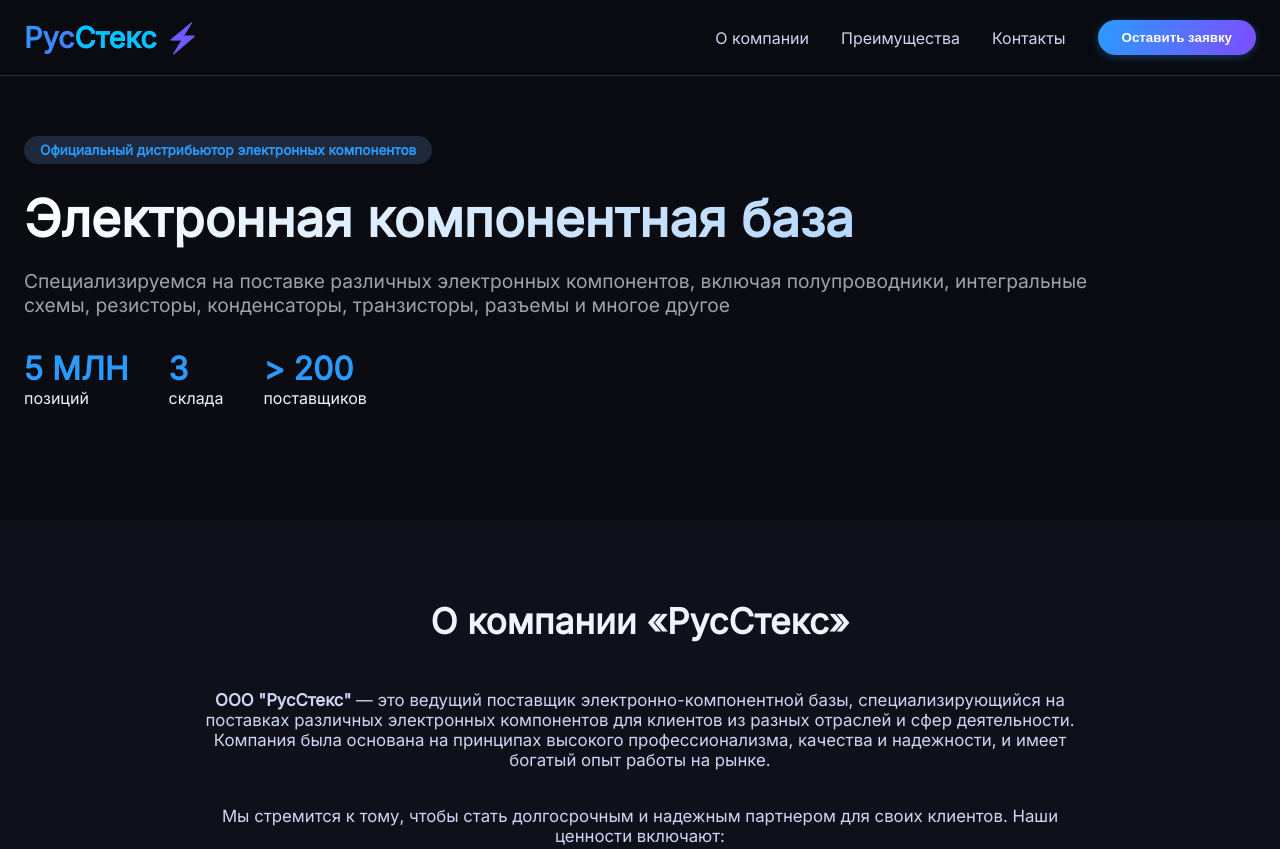
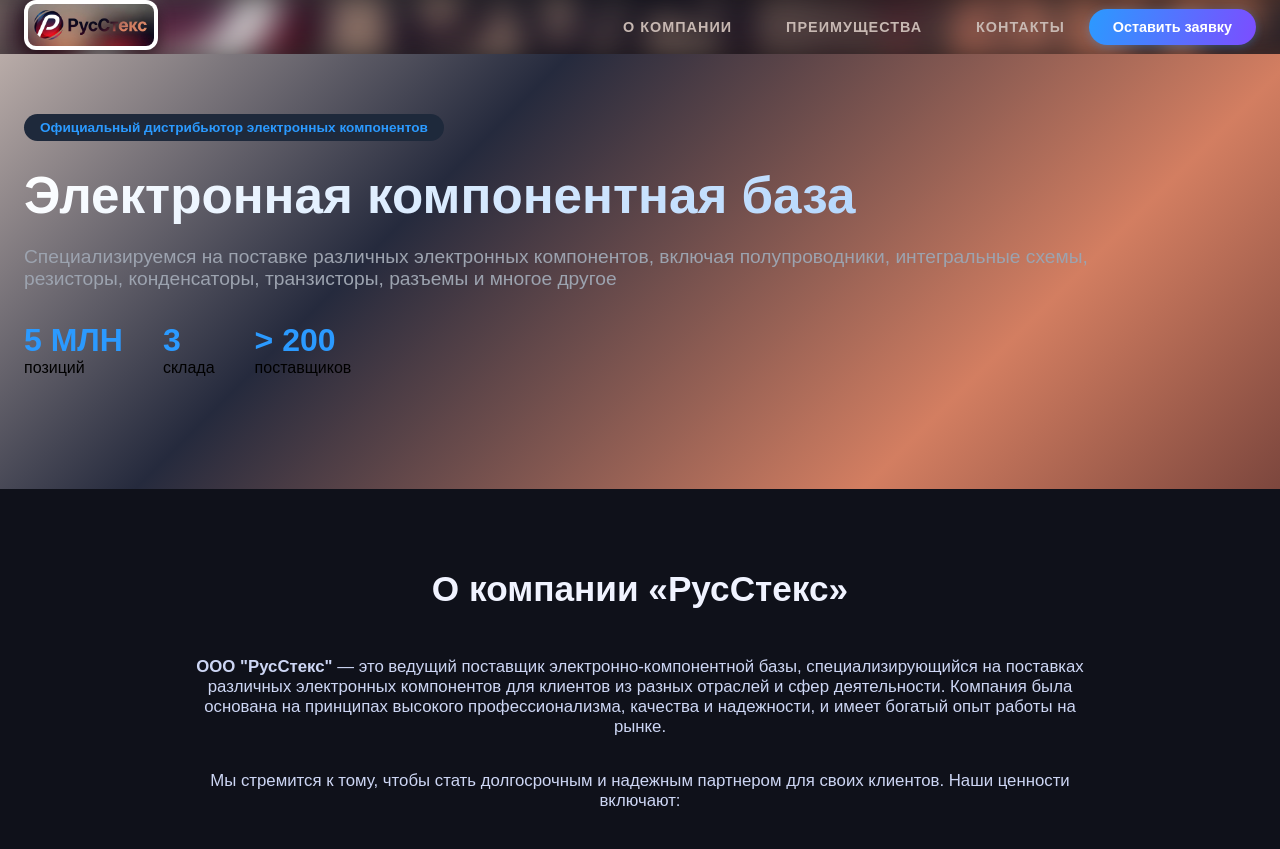
Before and after one commit to Gurman520/lend_russtex, a website: page public/index.html in a window 1280 px wide. Shown: the top 849 px of the page. Drawn offline with Linux system fonts and the light colour scheme.

Commit message:
Update style v.1

```diff
--- a/public/index.html
+++ b/public/index.html
@@ -14,21 +14,24 @@
 
 <header class="header">
   <div class="container">
-    <div class="navbar">
-      <div class="logo">Рус<span>Стекс</span> ⚡</div>
-      <div class="nav-links">
+    <div class="logo">
+        <a href="#top" style="display: inline-block; text-decoration: none;">
+          <img src="/logo_1_v1.jpeg" alt="РусСтекС" style="height: 50px;">
+        </a>
+    </div>
+
+    <nav>
         <a href="#about">О компании</a>
         <a href="#advantages">Преимущества</a>
         <a href="#contact">Контакты</a>
         <button class="btn-glow" id="openModalBtn">Оставить заявку</button>
-      </div>
-    </div>
+    </nav>
   </div>
 </header>
 
 <main>
   <!-- Hero секция -->
-  <div class="container">
+  <div class="container" id="top">
     <div class="hero">
         <div class="hero-content">
           <div class="hero-badge">Официальный дистрибьютор электронных компонентов</div>
--- a/public/style.css
+++ b/public/style.css
@@ -5,10 +5,12 @@
 }
 
 body {
-  font-family: 'Inter', sans-serif;
-  background: #0a0c12;
-  color: #eef2ff;
-  scroll-behavior: smooth;
+    /* Цвета: светло-бежевый -> темно-синий -> медно-оранжевый -> темно-бордовый */
+    background: linear-gradient(135deg, #c7b8b2 0%, #252a3d 30%, #d37e61 65%, #3b1d23 100%);
+    background-attachment: fixed; /* Чтобы градиент не "плыл" при прокрутке */
+    min-height: 100vh;
+    margin: 0;
+    font-family: sans-serif;
 }
 
 .container {
@@ -17,32 +19,136 @@ body {
   padding: 0 24px;
 }
 
+.header {
+  position: sticky;
+  top: 0;
+  z-index: 1000;
+  overflow: hidden;
+  background: rgba(0, 0, 0, 0.6); /* затемнение */
+}
+
+.header::before {
+  content: '';
+  position: absolute;
+  top: 0; left: 0; right: 0; bottom: 0;
+  background: url('/logo_1_v1.jpeg') center / cover no-repeat;
+  filter: blur(15px);
+  transform: scale(1.1);
+  opacity: 0.8;
+  z-index: -1;
+}
+
+html {
+    scroll-behavior: smooth;
+}
+
+.logo a {
+    display: inline-block;
+    text-decoration: none;
+}
+
 /* Header */
-.header {
-  background: rgba(10, 12, 18, 0.92);
+/* .header {
+   display: flex;
+    justify-content: space-between;
+    align-items: center;
+    padding: 0 40px;
+    height: 80px;
+
+    /* Градиент из цветов логотипа */
+    /* background: linear-gradient(90deg, #1b263b 0%, #252a3d 100%);
+    border-bottom: 3px solid #d37e61;
+    box-shadow: 0 4px 15px rgba(0,0,0,0.5);
+    position: sticky;
+    top: 0;
+    z-index: 1000; */
+  /* background: rgba(10, 12, 18, 0.92);
   backdrop-filter: blur(12px);
   border-bottom: 1px solid #2a2e3a;
   position: sticky;
   top: 0;
-  z-index: 100;
+  z-index: 100; */
+/* } */
+
+.header .container {
+    display: flex;
+    align-items: center;
+    justify-content: space-between;
+    flex-wrap: wrap;   /* перенос на малых экранах */
 }
 
-.navbar {
+header nav {
+    display: flex;
+    align-items: center;
+    gap: 24px;          /* отступы между ссылками и кнопкой */
+    flex-wrap: wrap;
+}
+
+header nav a {
+    font-size: 0.9rem;
+    white-space: nowrap;   /* чтобы текст не переносился */
+}
+
+.btn-glow {
+    padding: 8px 20px;
+    font-size: 0.9rem;
+}
+
+@media (max-width: 768px) {
+    .header .container {
+        flex-direction: column;
+        align-items: stretch;
+        gap: 12px;
+    }
+    header nav {
+        justify-content: center;
+        flex-wrap: wrap;
+        gap: 12px;
+    }
+    .logo {
+        text-align: center;
+    }
+}
+
+/* Ссылки в меню */
+header nav a {
+    color: #c7b8b2;
+    text-decoration: none;
+    margin-left: 30px;
+    text-transform: uppercase;
+    font-weight: 600;
+    letter-spacing: 1px;
+}
+/*
+header nav a.active {
+    color: #d37e61;
+} */
+
+/* .navbar {
   display: flex;
   justify-content: space-between;
   align-items: center;
   padding: 20px 0;
   flex-wrap: wrap;
   gap: 16px;
-}
+} */
 
-.logo {
+/* .logo {
   font-size: 1.8rem;
   font-weight: 800;
   background: linear-gradient(135deg, #2b9aff, #7c4dff);
   -webkit-background-clip: text;
   background-clip: text;
   color: transparent;
+} */
+
+.logo img {
+    height: 50px;
+    border-radius: 12px;          /* скругление углов */
+    background: #ffffff;          /* белый фон под картинкой */
+    padding: 4px;                 /* белая окантовка */
+    box-shadow: 0 4px 15px rgba(0, 0, 0, 0.5);
+    display: block;
 }
 
 .logo span {
@@ -356,11 +462,15 @@ body {
 
 /* Футер */
 .footer {
-  background: #05070c;
+  /* Темный градиент для футера (низ страницы) */
+    background: linear-gradient(to top, #221a1c, #2c2638);
+    color: #c7b8b2;
+    padding: 50px;
+  /* background: #05070c;
   padding: 40px 0;
   text-align: center;
   border-top: 1px solid #1e212a;
-  color: #6c727f;
+  color: #6c727f; */
 }
 
 /* Адаптивность */
@@ -372,3 +482,29 @@ body {
     flex-direction: column;
   }
 }
+
+/* Общие цвета для тёмных секций */
+.section-dark,
+.contact-info-block,
+.adv-card,
+.value-card,
+.modal-content {
+    color: #eef2ff; /* светлый цвет текста */
+}
+
+/* Дополнительно для параграфов в контактах */
+.contact-details p {
+    color: #cdd6f4;
+}
+
+/* Заголовки внутри тёмных блоков */
+.adv-card h3,
+.value-card h3 {
+    color: #f0f3ff;
+}
+
+/* Для всех текстовых элементов в модалке */
+.modal-content p,
+.modal-content h3 {
+    color: #fff;
+}
```
Also changed, not shown: public/logo_1_v1.jpeg (added).
